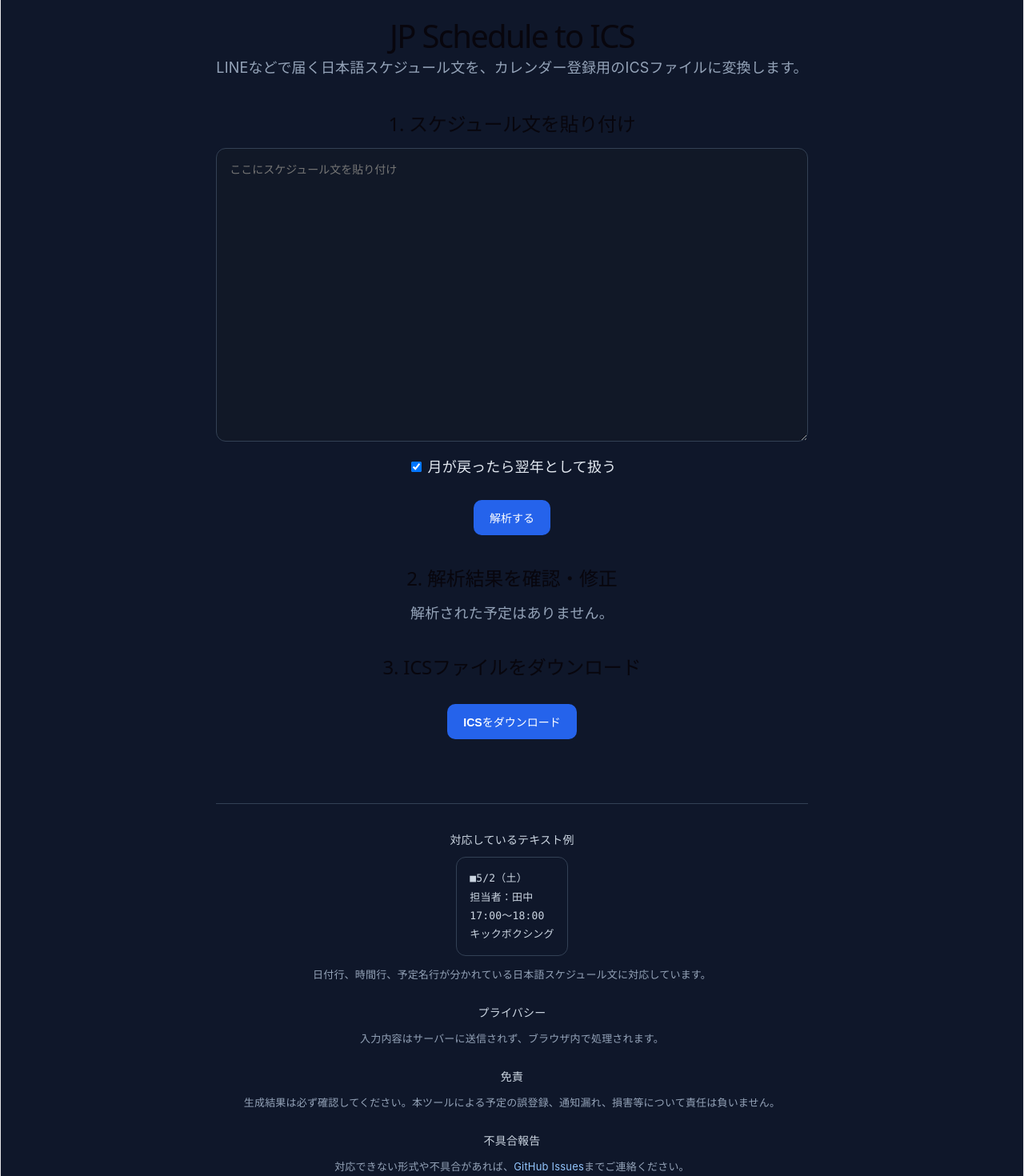
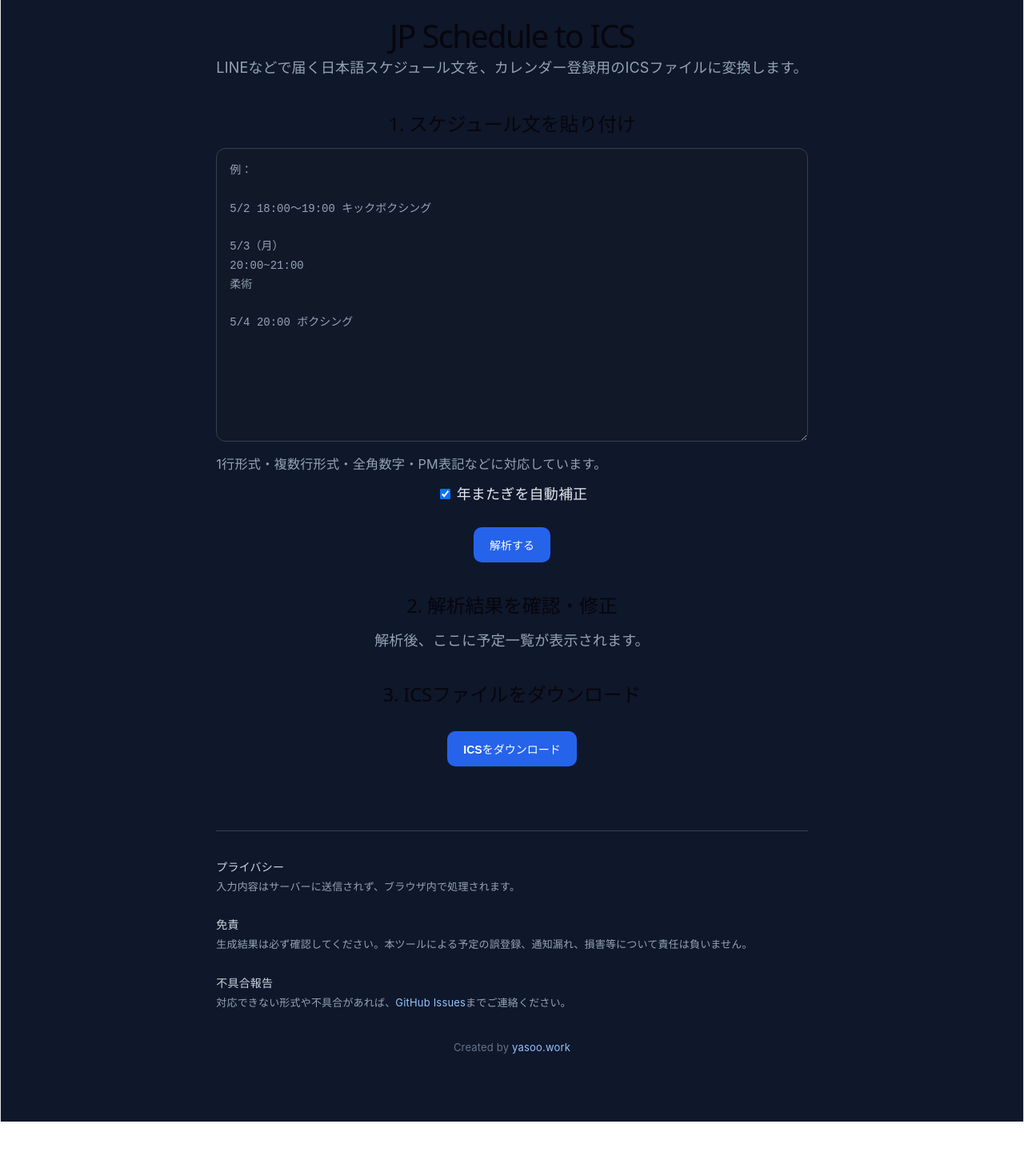
Before and after one commit to yasoowork/jp-schedule-to-ics, a React (Vite) app: page / in a window 1280 px wide. Shown: the top 1470 px of the page at 80% size. After the commit the page ends 1402 px from the top, so only its background shows below. Built offline with nearby package versions, Linux system fonts and the light colour scheme.

Commit message:
modify site

```diff
--- a/src/App.css
+++ b/src/App.css
@@ -58,6 +58,11 @@ body {
   resize: vertical;
   font-size: 14px;
   line-height: 1.7;
+}
+
+.textarea::placeholder {
+  color: #94a3b8;
+  opacity: 1;
 }
 
 .textarea:focus {
@@ -225,6 +230,13 @@ body {
   color: #94a3b8;
 }
 
+.input-help {
+  text-align: left;
+  margin-top: 8px;
+  color: #94a3b8;
+  font-size: 0.9rem;
+}
+
 .footer {
   margin-top: 80px;
   padding-top: 32px;
@@ -233,10 +245,11 @@ body {
 
 .footer-section {
   margin-bottom: 24px;
+  text-align: left;
 }
 
 .footer-section h3 {
-  margin: 0 0 8px;
+  margin: 0;
   font-size: 14px;
   color: #cbd5e1;
 }
@@ -253,31 +266,11 @@ body {
   padding-left: 20px;
 }
 
-.footer-example {
-  display: inline-block;
-  margin: 0 0 12px;
-  padding: 14px 16px;
-  border: 1px solid #334155;
-  border-radius: 12px;
-  background: #0f172a;
-  color: #cbd5e1;
-  font-family:
-    ui-monospace,
-    SFMono-Regular,
-    Menlo,
-    Monaco,
-    Consolas,
-    monospace;
-  font-size: 13px;
-  line-height: 1.8;
-  white-space: pre-wrap;
-  text-align: left;
-}
-
 .footer-bottom {
   margin-top: 32px;
   color: #64748b;
   font-size: 13px;
+  text-align: center;
 }
 
 .footer a {
--- a/src/App.tsx
+++ b/src/App.tsx
@@ -76,10 +76,22 @@ function App() {
         <textarea
           className="textarea"
           rows={14}
-          placeholder="ここにスケジュール文を貼り付け"
+          placeholder={`例：
+
+5/2 18:00〜19:00 キックボクシング
+
+5/3（月）
+20:00~21:00
+柔術
+
+5/4 20:00 ボクシング`}
           value={text}
           onChange={(e) => setText(e.target.value)}
         />
+
+        <p className="input-help">
+          1行形式・複数行形式・全角数字・PM表記などに対応しています。
+        </p>
 
         <label className="checkbox-label">
           <input
@@ -87,7 +99,7 @@ function App() {
             checked={rolloverYear}
             onChange={(e) => setRolloverYear(e.target.checked)}
           />
-          月が戻ったら翌年として扱う
+          年またぎを自動補正
         </label>
 
         <button type="button" className="primary-button" onClick={handleParse}>
@@ -135,19 +147,6 @@ function App() {
       </section>
 
       <footer className="footer">
-        <div className="footer-section">
-          <h3>対応しているテキスト例</h3>
-
-          <pre className="footer-example">{`■5/2（土）
-担当者：田中
-17:00〜18:00
-キックボクシング`}</pre>
-
-          <p>
-            日付行、時間行、予定名行が分かれている日本語スケジュール文に対応しています。
-          </p>
-        </div>
-
         <div className="footer-section">
           <h3>プライバシー</h3>
 
--- a/src/components/EventEditor.tsx
+++ b/src/components/EventEditor.tsx
@@ -42,7 +42,7 @@ export function EventEditor({ events, onChange }: EventEditorProps) {
   }
 
   if (events.length === 0) {
-    return <p className="empty">解析された予定はありません。</p>
+    return <p className="empty">解析後、ここに予定一覧が表示されます。</p>
   }
 
   return (
```
